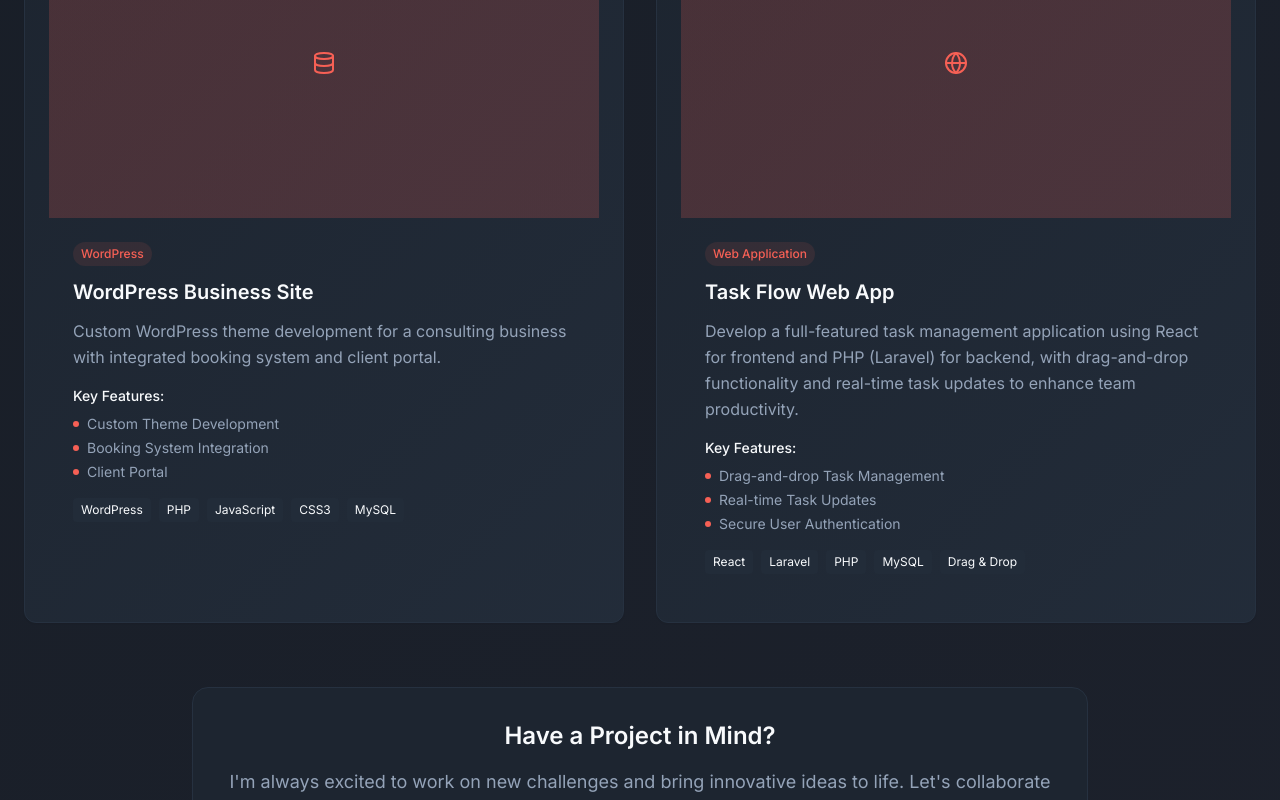
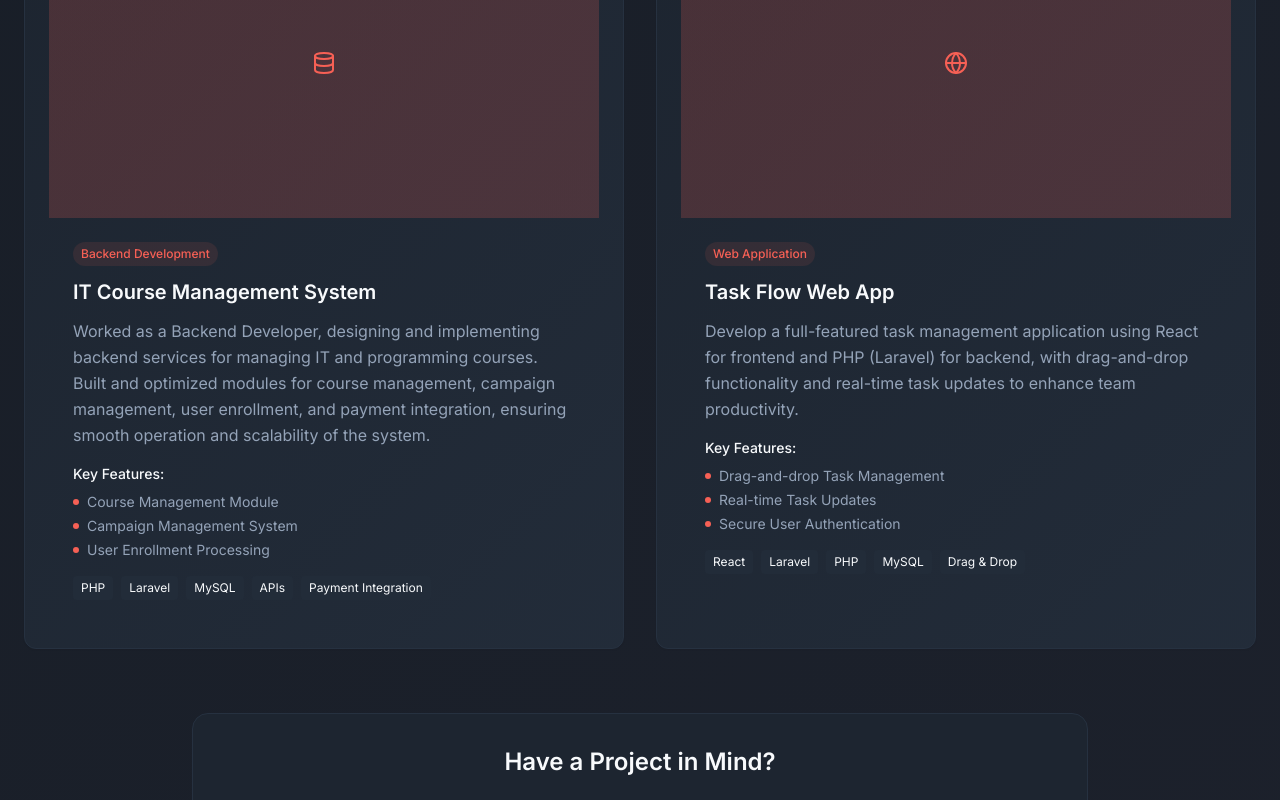
Before and after one commit to ashokneupane/Portfolio, a React (Vite) app: page / in a window 1280 px wide. Shown: the part 6550-7350 px from the top of the page. Built offline with nearby package versions, Linux system fonts and the light colour scheme.

Commit message:
Update portfolio project description
Replace "WordPress Business Site" project details with new backend developer role description.

```diff
--- a/src/components/Portfolio.tsx
+++ b/src/components/Portfolio.tsx
@@ -39,18 +39,18 @@ const Portfolio = () => {
       icon: <Code className="h-6 w-6" />
     },
     {
-      title: "WordPress Business Site",
-      description: "Custom WordPress theme development for a consulting business with integrated booking system and client portal.",
+      title: "IT Course Management System",
+      description: "Worked as a Backend Developer, designing and implementing backend services for managing IT and programming courses. Built and optimized modules for course management, campaign management, user enrollment, and payment integration, ensuring smooth operation and scalability of the system.",
       image: "/api/placeholder/400/250",
-      technologies: ["WordPress", "PHP", "JavaScript", "CSS3", "MySQL"],
+      technologies: ["PHP", "Laravel", "MySQL", "APIs", "Payment Integration"],
       features: [
-        "Custom Theme Development",
-        "Booking System Integration",
-        "Client Portal",
-        "SEO Optimization",
-        "Mobile Responsive Design"
+        "Course Management Module",
+        "Campaign Management System",
+        "User Enrollment Processing",
+        "Payment Gateway Integration",
+        "System Scalability Optimization"
       ],
-      category: "WordPress",
+      category: "Backend Development",
       demoUrl: "#",
       githubUrl: "#",
       icon: <Database className="h-6 w-6" />
@@ -74,7 +74,7 @@ const Portfolio = () => {
     }
   ];
 
-  const categories = ["All", "Web Application", "E-Commerce", "WordPress"];
+  const categories = ["All", "Web Application", "E-Commerce", "Backend Development"];
 
   return (
     <section id="portfolio" className="section-padding">
```
